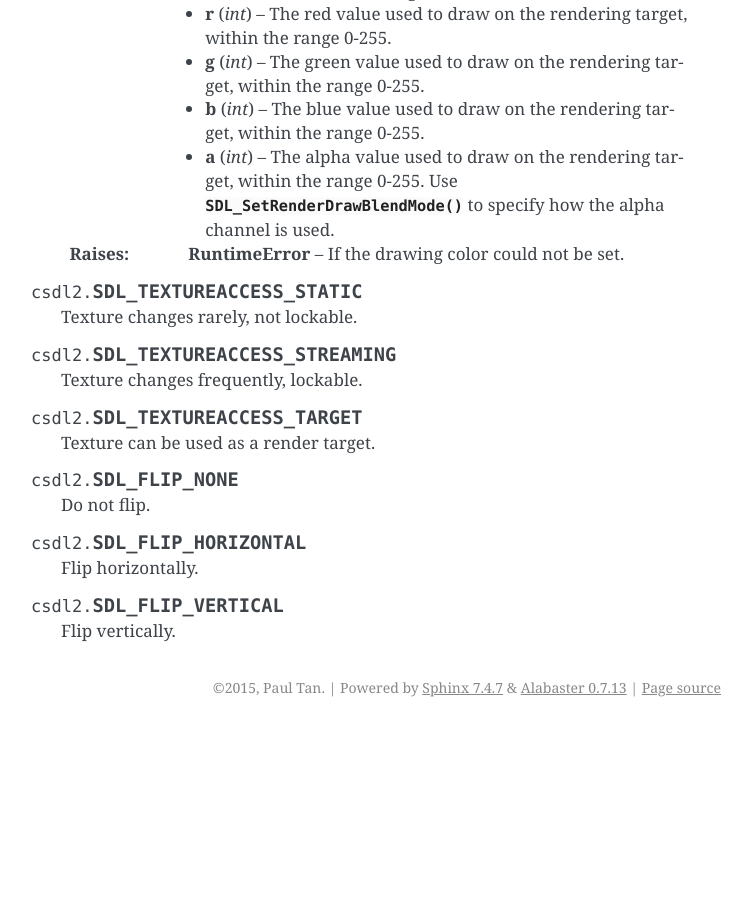
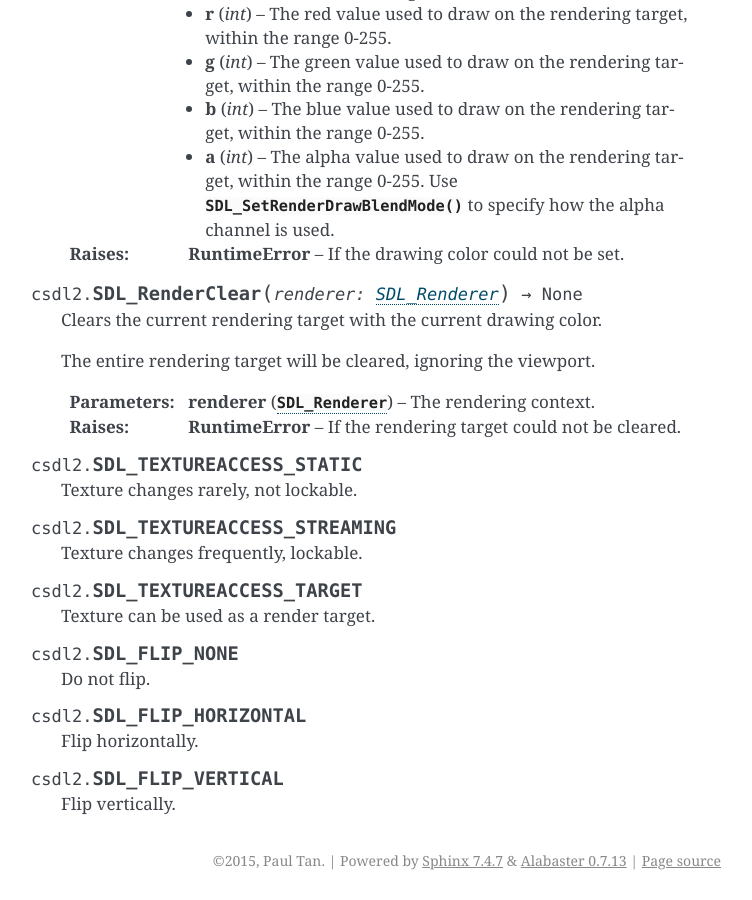
Before and after one commit to pyokagan/pycsdl2, a Sphinx documentation site: the page built from docs/api/render.rst, in a window 1280 px wide and 900 px high, scrolled down 1775 px. Shown: the whole window, without its empty margins (389-1141 px from the left). Built offline with Sphinx 7.4.7, drawn with Linux system fonts in a browser that asks for light colours; before the commit the page ends 2502 px from its top, so only the background shows below that.

Commit message:
docs/api/render: document SDL_RenderClear()

```diff
--- a/docs/api/render.rst
+++ b/docs/api/render.rst
@@ -88,6 +88,16 @@ Drawing
                  specify how the alpha channel is used.
    :raises RuntimeError: If the drawing color could not be set.
 
+.. function:: SDL_RenderClear(renderer: SDL_Renderer) -> None
+
+   Clears the current rendering target with the current drawing color.
+
+   The entire rendering target will be cleared, ignoring the viewport.
+
+   :param renderer: The rendering context.
+   :type renderer: :class:`SDL_Renderer`
+   :raises RuntimeError: If the rendering target could not be cleared.
+
 .. data:: SDL_TEXTUREACCESS_STATIC
 
    Texture changes rarely, not lockable.
```
